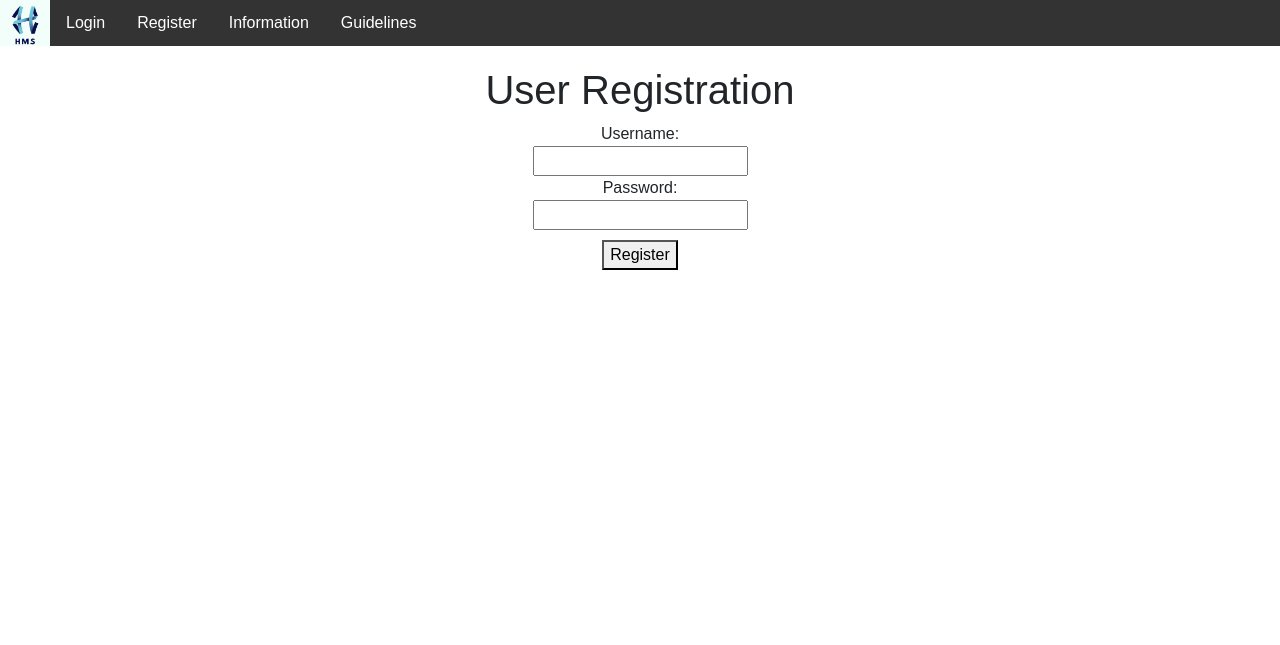
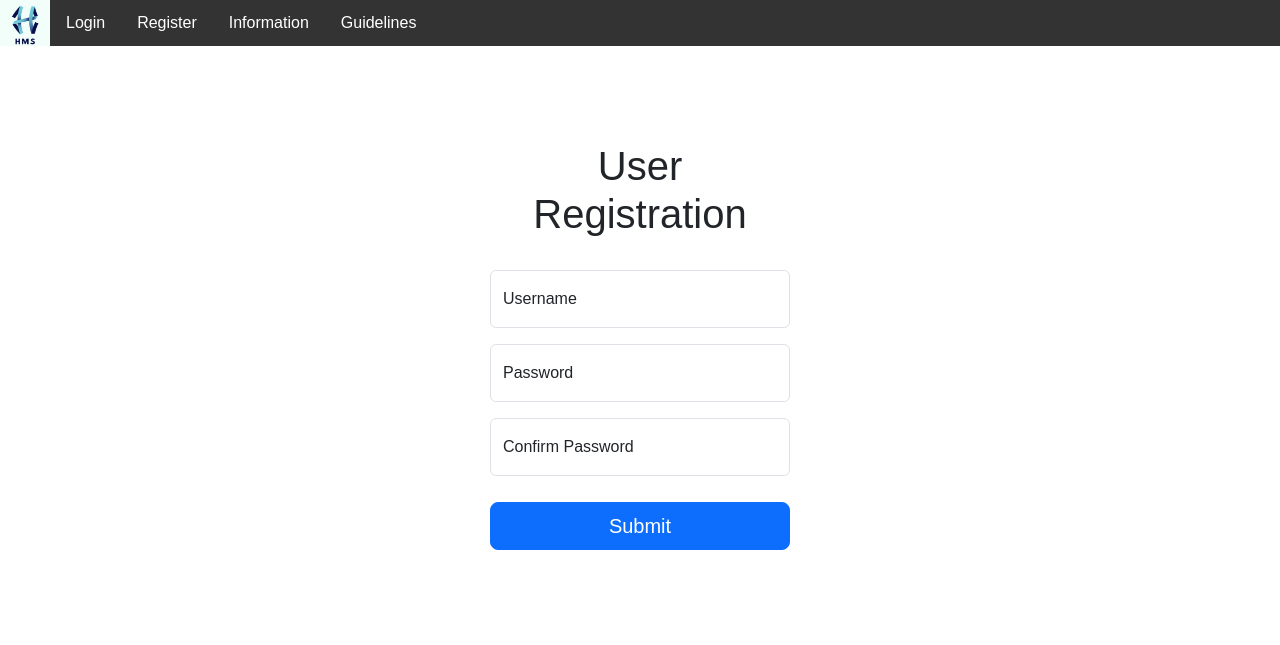
Before and after one commit to gohchihui/asgmt, a PHP site: page /register.php in a window 1280 px wide. Shown: the top 645 px of the page. Run offline with PHP 8.4, Linux system fonts and the light colour scheme.

Commit message:
login and register boostrap, video allow fullscreen

```diff
--- a/guideness.php
+++ b/guideness.php
@@ -62,7 +62,7 @@
             <h1>2 Ways to Get Up From a Fall</h1>
             <button onclick="openLinkInNewWindow('https://www.youtube.com/watch?v=sotxItsi71A')"
                 class="btn btn-secondary">Reference: Link here</button>
-            <iframe src="./img/2 Ways to Get Up From a Fall.mp4" frameborder="50" sandbox></iframe>
+            <iframe src="./img/2 Ways to Get Up From a Fall.mp4" frameborder="50" sandbox allow="fullscreen"></iframe>
         </div>
 
 
--- a/register.php
+++ b/register.php
@@ -2,7 +2,29 @@
 include 'db.php';
 session_start();
 
-if ($_SERVER["REQUEST_METHOD"] == "POST") {
+$passwordMatch = true;
+$dataFilled = true;
+
+// if ($_SERVER["REQUEST_METHOD"] == "POST") {
+//     $username = $_POST["username"];
+//     $password = password_hash($_POST["password"], PASSWORD_DEFAULT);
+
+//     $stmt = $conn->prepare("INSERT INTO users (username, password) VALUES (?, ?)");
+//     $stmt->bind_param("ss", $username, $password);
+
+//     if ($stmt->execute()) {
+//         $_SESSION['user_id'] = $stmt->insert_id;
+//         header("Location: record-form.php");
+//         exit();
+//     } else {
+//         echo "Error: " . $stmt->error;
+//     }
+
+//     $stmt->close();
+// }
+
+if (!empty($_POST['username']) && !empty($_POST['password']) && !empty($_POST['confirmpassword'])) {
+    if ($_POST['password'] == $_POST['confirmpassword']){
         $username = $_POST["username"];
         $password = password_hash($_POST["password"], PASSWORD_DEFAULT);
 
@@ -16,8 +38,12 @@ if ($_SERVER["REQUEST_METHOD"] == "POST") {
         } else {
             echo "Error: " . $stmt->error;
         }
-
         $stmt->close();
+    }else{
+        $passwordMatch = false;
+    }
+}else {
+        $dataFilled = false;
 }
 
 $conn->close();
@@ -39,7 +65,7 @@ $conn->close();
         <?php include "navbar.php"; ?>
     </div>
 
-    <div class="container">
+    <!-- <div class="container">
         <h1>User Registration</h1>
         <form method="post">
             <label for="username">Username:</label>
@@ -50,7 +76,42 @@ $conn->close();
 
             <button type="submit">Register</button>
         </form>
+    </div> -->
+
+    <div class="main">
+        <div class="form">
+            <h1 class="text-center mb-3">User Registration</h1>
+            <form method="post">
+                <div class="form-floating my-3 w-100">
+                    <input type="text" class="form-control" id="username" placeholder="Alice" name="username">
+                    <label for="floatingInput">Username</label>
                 </div>
+                <div class="form-floating mb-3 w-100">
+                    <input type="password" class="form-control" id="Password" placeholder="Password" name="password">
+                    <label for="floatingPassword">Password</label>
+                </div>
+                <div class="form-floating mb-3 w-100">
+                    <input type="password" class="form-control" id="ConfirmPassword" placeholder="Comfirm Password"
+                        name="confirmpassword">
+                    <label for="floatingPassword">Confirm Password</label>
+                </div>
+
+                <?php
+                    if ($_SERVER['REQUEST_METHOD'] == 'POST') {
+                        if(!$passwordMatch){
+                            echo '<div class="alert alert-danger text-center w-100" role="alert">Password does not match</div>';
+                        }
+                        if(!$dataFilled){
+                            echo '<div class="alert alert-danger text-center w-100" role="alert">Have data did not fill</div>';
+                        }
+                    }
+                ?>
+
+                <button class="w-100 btn btn-lg btn-primary" type="submit">Submit</button>
+            </form>
+        </div>
+    </div>
+
 </body>
 
 </html>
--- a/styles.css
+++ b/styles.css
@@ -78,6 +78,17 @@ button {
   right: 15%;
 }
 
+.main {
+  display: flex;
+  justify-content: center;
+  align-items: center;
+  height: 600px;
+}
+
+.form {
+  width: 300px;
+}
+
 @media screen and (max-width: 760px) {
   .navbar a:not(:first-child) {
     display: none;
```
Also changed, not shown: login.php (+58 -6 lines). Lines whose indentation alone changed are shown as unchanged.
